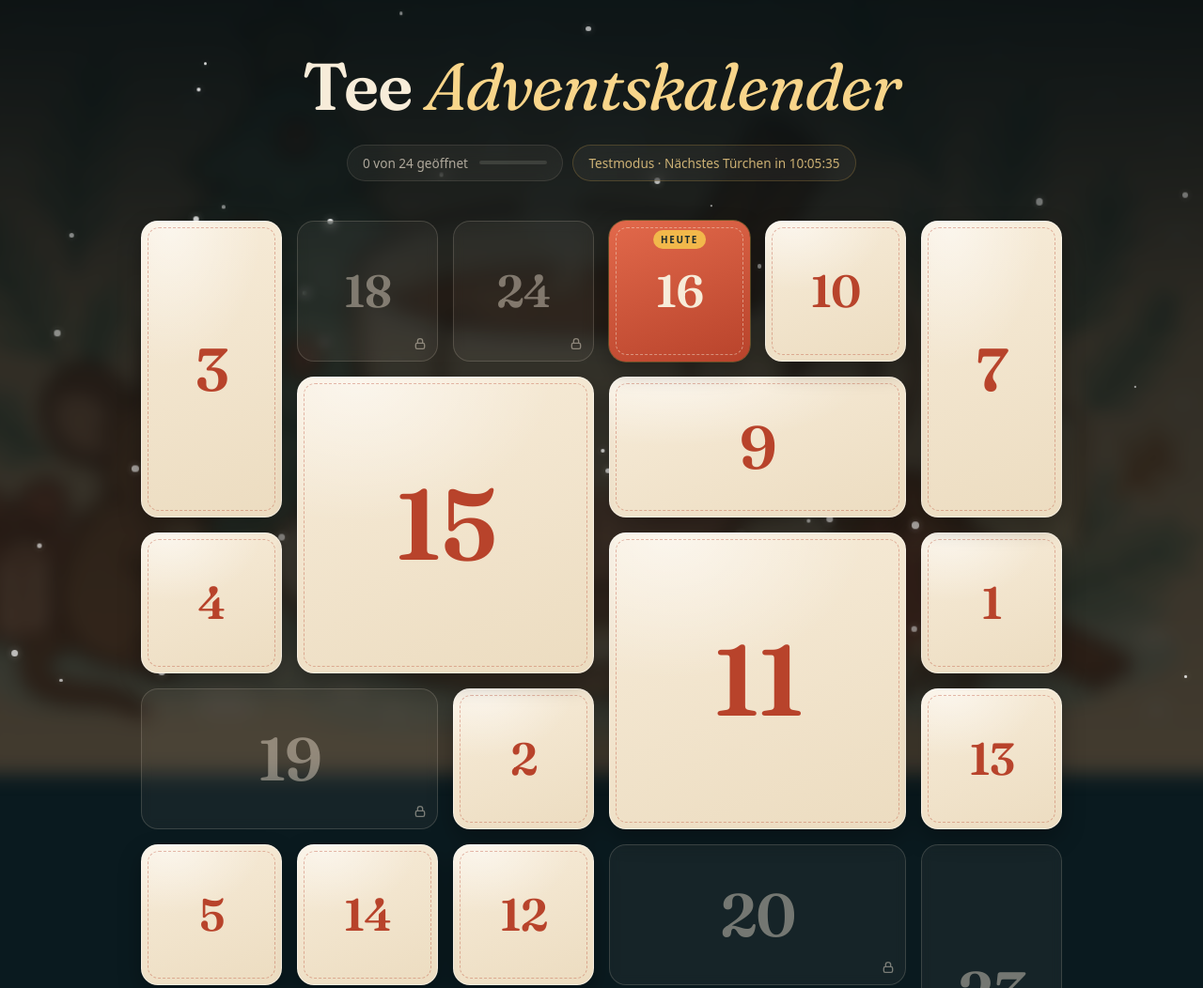
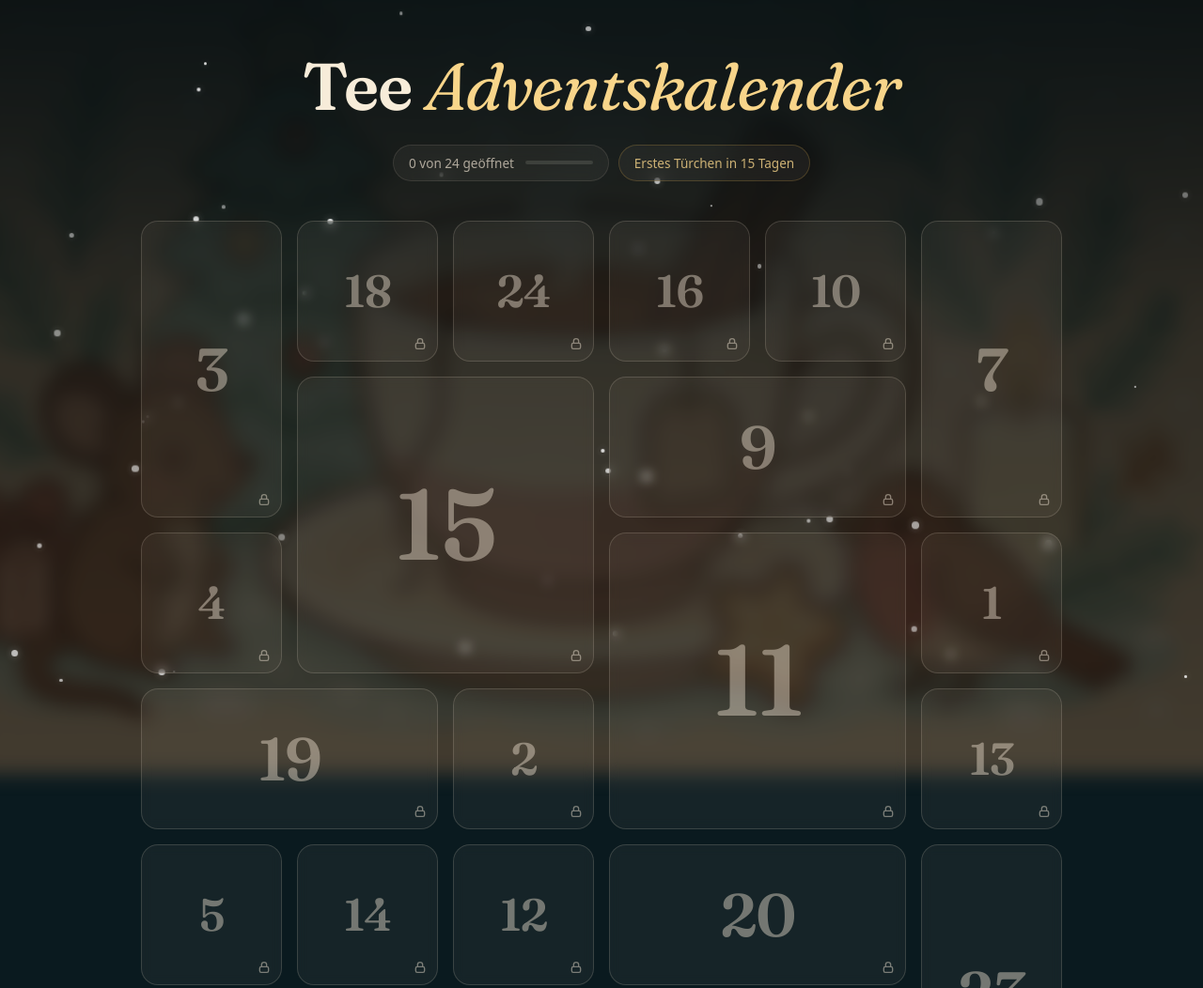
Before and after one commit to lukidu/tea-advent-calendar, a plain HTML site: page index.html in a window 1280 px wide. Shown: the top 1052 px of the page at 94% size. Drawn offline with Linux system fonts and the light colour scheme.

Commit message:
Turn off test mode for the final release
Co-Authored-By: Claude Fable 5.2 <noreply@anthropic.com>
Claude-Session: https://claude.ai/code/session_01Vk7xqFHLkwn2AJzRJVFPxV

```diff
--- a/index.html
+++ b/index.html
@@ -12,7 +12,7 @@
   <title>Tee Adventskalender</title>
   <link rel="icon" href="images/favicon.svg" type="image/svg+xml" />
   <link rel="preload" href="fonts/fraunces-latin-wght-normal.woff2" as="font" type="font/woff2" crossorigin />
-  <link rel="stylesheet" href="style.css?v=12.7" />
+  <link rel="stylesheet" href="style.css?v=12.8" />
 </head>
 <body>
   <div class="page-bg">
@@ -69,6 +69,6 @@
     </div>
   </div>
 
-  <script src="script.js?v=12.7"></script>
+  <script src="script.js?v=12.8"></script>
 </body>
 </html>
--- a/script.js
+++ b/script.js
@@ -18,12 +18,12 @@ const CALENDAR_YEAR = 2026;
 // den echten Kalender nicht.
 // WICHTIG: Vor dem Verschenken wieder auf false stellen!
 // ============================================================
-const TEST_MODE = true;
+const TEST_MODE = false;
 const TEST_DATE = '2026-12-16'; // Jahr-Monat-Tag
 
 const STORAGE_KEY        = TEST_MODE ? 'openedDoors-test' : `openedDoors-${CALENDAR_YEAR}`;
 const LEGACY_STORAGE_KEY = 'openedDoors'; // alter Speicherort (Kalender 2025)
-const VERSION            = '12.7';
+const VERSION            = '12.8';
 
 const calendar      = document.getElementById('calendar');
 const modal         = document.getElementById('modal');
```
